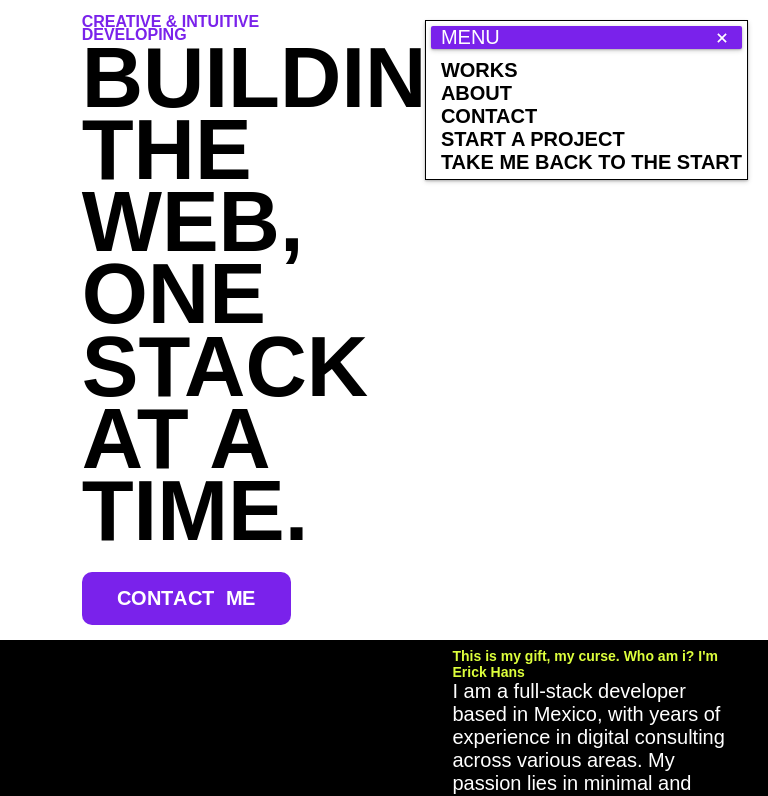
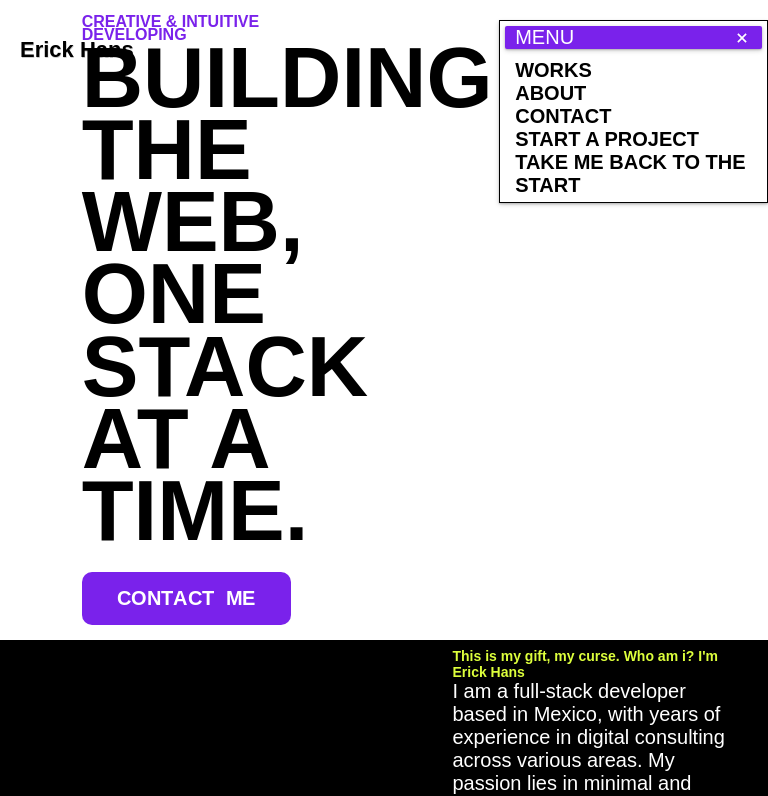
Before and after one commit to erickhansx/portfolio-nv, a React (Create React App) app: page / in a window 768 px wide. Shown: the top 796 px of the page. Built offline with nearby package versions, Linux system fonts and the light colour scheme; a web font is replaced by a local one.

Commit message:
Fix bugs

```diff
--- a/src/components/UI/Navbar.module.scss
+++ b/src/components/UI/Navbar.module.scss
@@ -13,6 +13,11 @@
   & h6 {
     font-size: 2.2rem;
     text-shadow: 0.5px 1px rgba(0, 0, 0, 0.2);
+    @media only screen and (min-width: 768px) {
+      position: inherit;
+      top: 2;
+      left: 2rem;
+    }
   }
 }
 
@@ -23,14 +28,14 @@
   min-width: 17rem;
   position: fixed;
   top: 2rem;
-  right: 2rem;
+  left: 2rem;
   background-color: #fff;
   border: 1px solid black;
   padding: 0.5rem;
   box-shadow: 0 1px 2px 0 rgba(0, 0, 0, 0.2), 0 1.5px 5px 0 rgba(0, 0, 0, 0.19);
-  @media only screen and (max-width: 768px) {
-    min-width: 2rem;
-    background-color: #fff;
+  @media only screen and (min-width: 768px) {
+    top: 2rem;
+    left: 65%;
   }
 }
 
```
